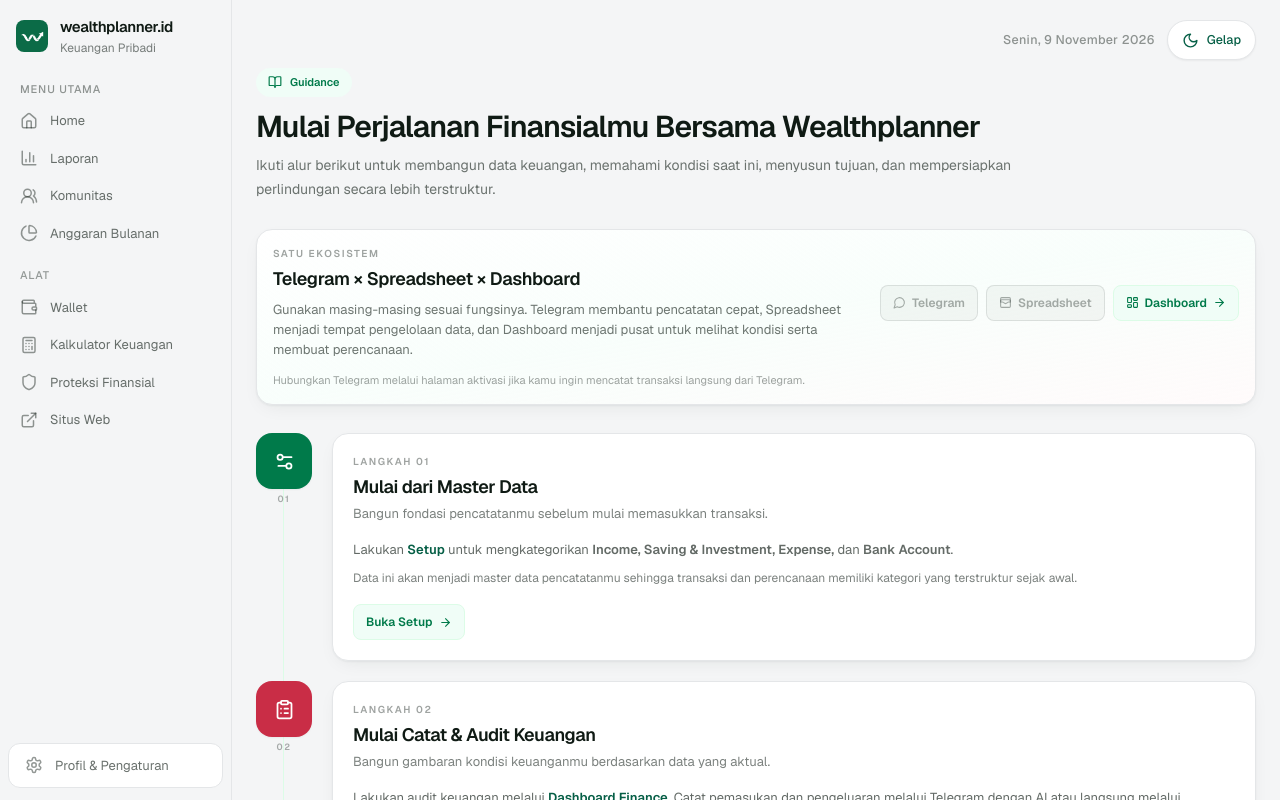
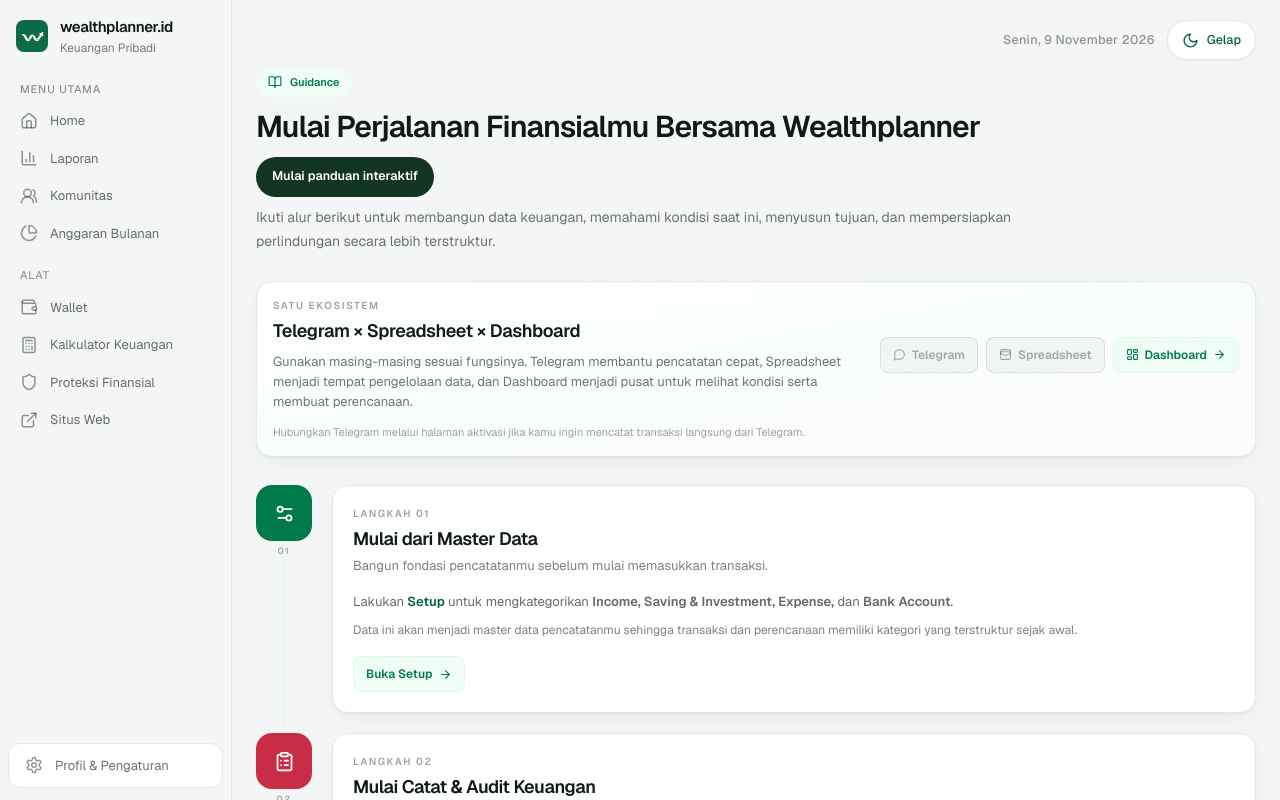
Before and after one commit to jasminework2023/personal-wealthplanner, a React (Vite) app: page /dashboard/guidance in a window 1280 px wide. Shown: the top 800 px of the page. Built offline with nearby package versions, Linux system fonts and the light colour scheme; the HTML template or start-up script is replaced by a standard one.

Commit message:
feat: add interactive tour restart button

```diff
--- a/src/pages/Guidance.tsx
+++ b/src/pages/Guidance.tsx
@@ -134,6 +134,7 @@ export function Guidance() {
           <BookOpen size={14} /> Guidance
         </div>
         <h1 className="mt-3 text-[26px] font-bold leading-[1.1] tracking-[-0.03em] text-forest-900 sm:text-3xl">{id ? "Mulai Perjalanan Finansialmu Bersama Wealthplanner" : "Start Your Financial Journey with Wealthplanner"}</h1>
+        <div className="mt-3 flex flex-wrap gap-2"><button type="button" onClick={() => window.dispatchEvent(new CustomEvent("wealthplanner:start-tour", { detail: { type: "main", route: "/" } }))} className="inline-flex min-h-10 items-center gap-1.5 rounded-full bg-[#123524] px-4 py-2.5 text-[12.5px] font-semibold text-white">Mulai panduan interaktif</button></div>
         <p className="mt-2 max-w-3xl text-[14px] leading-6 text-charcoal/60">
           Ikuti alur berikut untuk membangun data keuangan, memahami kondisi saat ini, menyusun tujuan, dan mempersiapkan perlindungan secara lebih terstruktur.
         </p>
```
